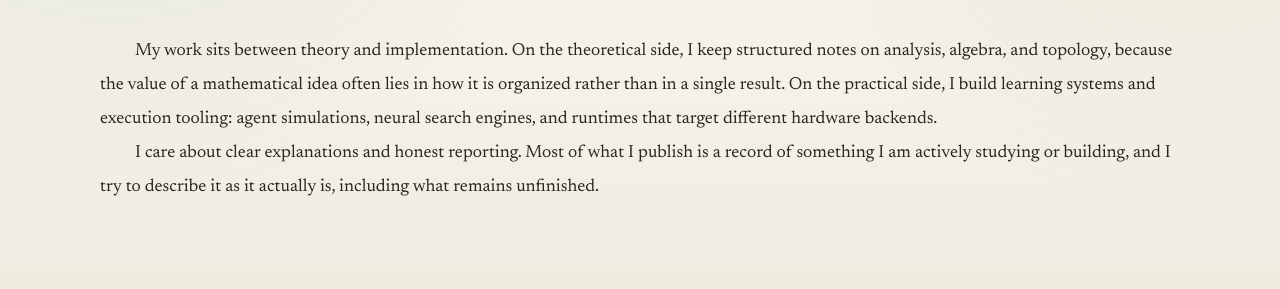
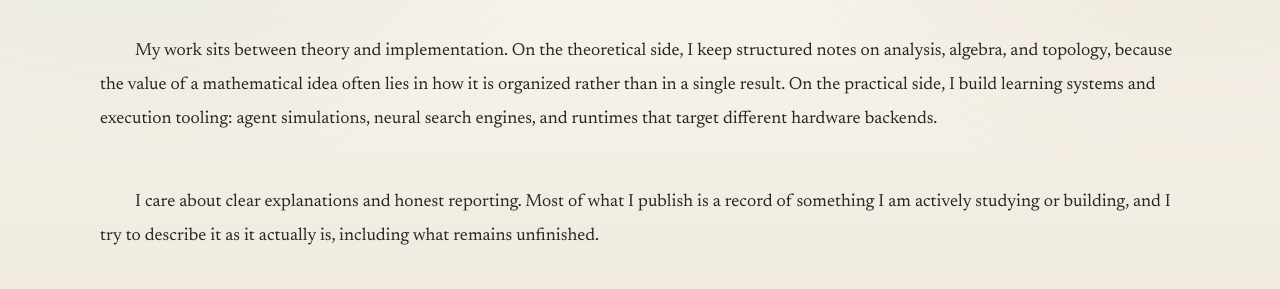
Before and after one commit to JinShuo-Li/JinShuo-Li.github.io, an Astro site: page /about in a window 1280 px wide. Shown: the part 277-566 px from the top of the page. Built offline with nearby package versions, Linux system fonts and the light colour scheme; Astro itself is replaced by a stand-in of ours.

Commit message:
fix(site): add half a line of spacing between prose paragraphs

```diff
--- a/src/styles/global.css
+++ b/src/styles/global.css
@@ -903,6 +903,11 @@ main {
   margin-top: 1.8em;
 }
 
+/* Give consecutive paragraphs about half a line of extra breathing room. */
+.prose p + p {
+  margin-top: 2.8em;
+}
+
 .prose h2 {
   margin-top: 2.2em;
   padding-bottom: 0.3em;
```
